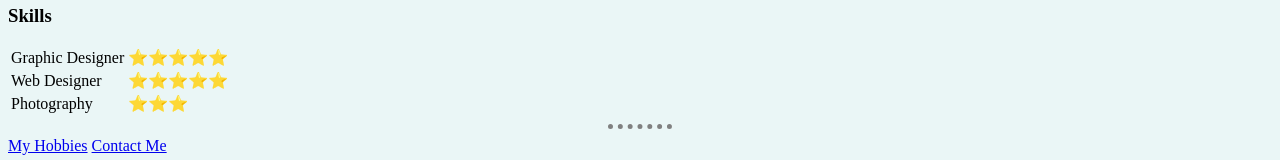
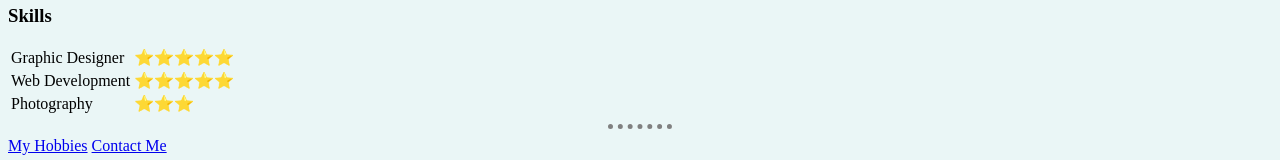
Before and after one commit to faithbabanla/cv, a plain HTML site: page index.html in a window 1280 px wide. Shown: the part 1028-1188 px from the top of the page. Drawn offline with Linux system fonts and the light colour scheme.

Commit message:
Add final cv website file

```diff
--- a/index.html
+++ b/index.html
@@ -54,7 +54,7 @@
             <td>⭐⭐⭐⭐⭐</td>
         </tr>
         <tr>
-            <td>Web Designer</td>
+            <td>Web Development</td>
             <td>⭐⭐⭐⭐⭐</td>
         </tr>
         <tr>
```
